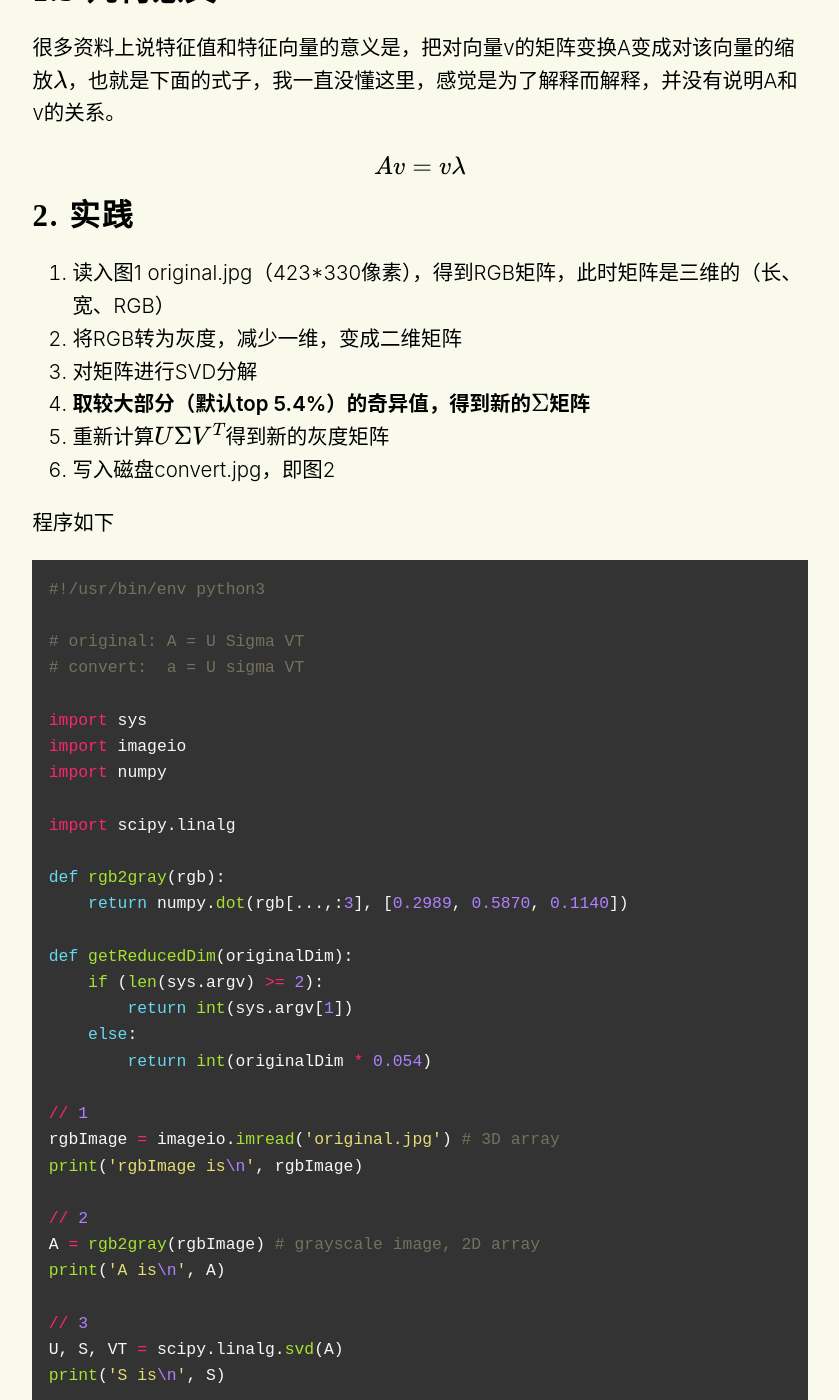
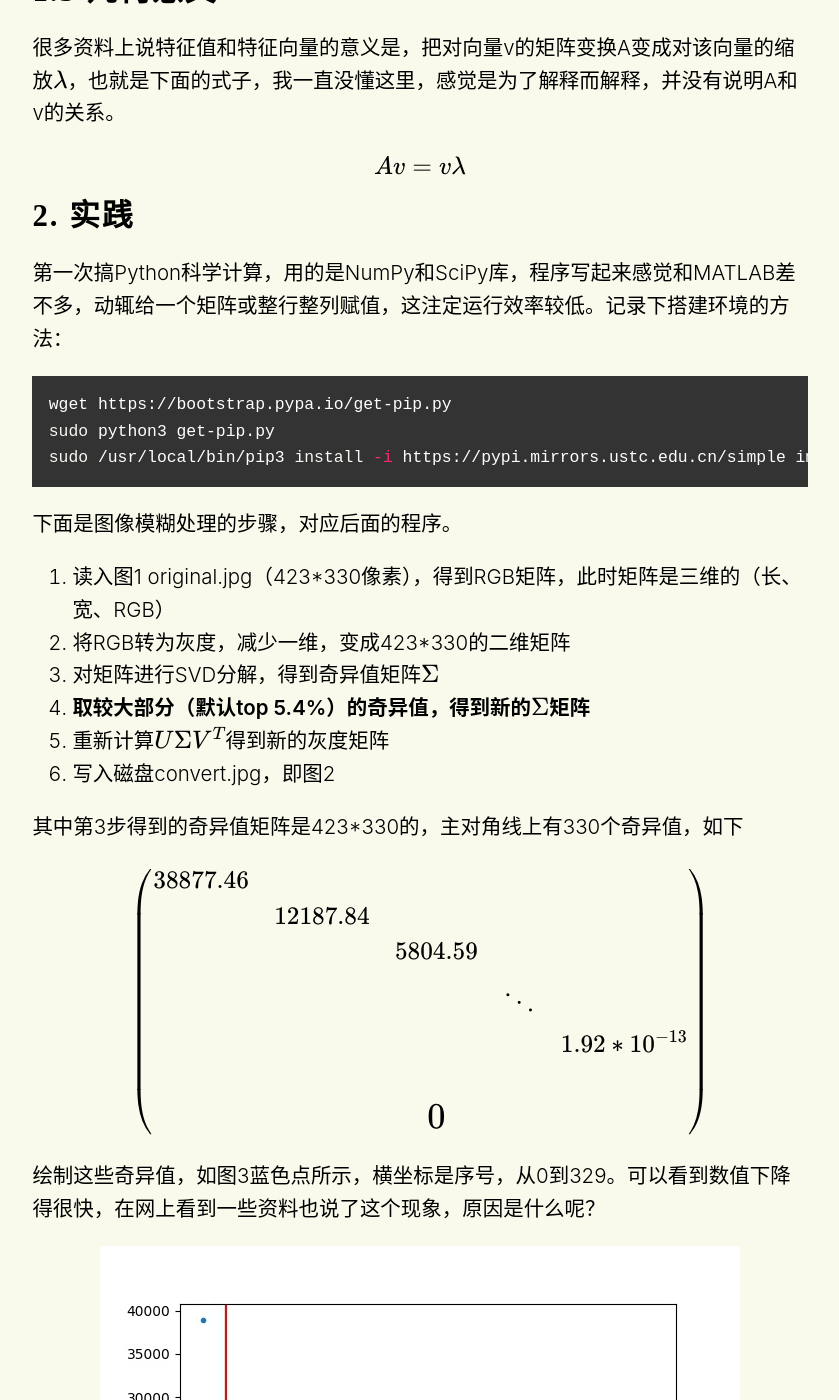
Before and after one commit to Justme0/justme0.github.io, a Jekyll site: the page built from _posts/2019-07-01-svd.md, in a window 1280 px wide and 1400 px high, scrolled down 2567 px. Shown: the whole window, without its empty margins (220-1059 px from the left). Built offline with Jekyll 4.4.1, drawn with Linux system fonts in a browser that asks for light colours; nearby versions of some CDN libraries; some web fonts are replaced; formulas are drawn with MathJax 3; comment, search, counter and statistics services are not loaded; some of the changed text lies outside the part shown.

Commit message:
post: Add practice

````diff
--- a/_posts/2019-07-01-svd.md
+++ b/_posts/2019-07-01-svd.md
@@ -79,15 +79,44 @@ $$AA^T=U \Sigma V^T V\Sigma U^T=U\Sigma^{2}U^T$$
 $$Av=v\lambda $$
 
 # 2. 实践
+第一次搞Python科学计算，用的是NumPy和SciPy库，程序写起来感觉和MATLAB差不多，动辄给一个矩阵或整行整列赋值，这注定运行效率较低。记录下搭建环境的方法：
+
+```bash
+wget https://bootstrap.pypa.io/get-pip.py
+sudo python3 get-pip.py
+sudo /usr/local/bin/pip3 install -i https://pypi.mirrors.ustc.edu.cn/simple imageio scipy numpy
+```
+
+下面是图像模糊处理的步骤，对应后面的程序。
 1. 读入图1 original.jpg（423\*330像素），得到RGB矩阵，此时矩阵是三维的（长、宽、RGB）
-1. 将RGB转为灰度，减少一维，变成二维矩阵
-1. 对矩阵进行SVD分解
+1. 将RGB转为灰度，减少一维，变成423\*330的二维矩阵
+1. 对矩阵进行SVD分解，得到奇异值矩阵$\Sigma$
 1. **取较大部分（默认top 5.4%）的奇异值，得到新的$\Sigma$矩阵**
 1. 重新计算$U \Sigma V^T$得到新的灰度矩阵
 1. 写入磁盘convert.jpg，即图2
 
+其中第3步得到的奇异值矩阵是423\*330的，主对角线上有330个奇异值，如下
+
+$$\begin{pmatrix}
+ 38877.46 &       &  &      & \\
+       & 12187.84 &   &     & \\
+  & & 5804.59&&\\
+      & &       & \ddots & \\
+       &    &   &        & 1.92*10^{-13} \\
+\\
+  & &   \Large 0   &  &
+ \end{pmatrix}$$
+
+绘制这些奇异值，如图3蓝色点所示，横坐标是序号，从0到329。可以看到数值下降得很快，在网上看到一些资料也说了这个现象，原因是什么呢？
+<div style="text-align: center;">
+<img src="../assets/pic/sv.jpg" >
+<br />
+图3 奇异值分布
+</div>
+
+第4步，取前17个（top 5.4%）奇异值，即图3中红线左边那些值，构成新的$\Sigma$矩阵。
+
 程序如下
-
 ```python
 #!/usr/bin/env python3
 
@@ -109,21 +139,25 @@ def getReducedDim(originalDim):
     else:
         return int(originalDim * 0.054)
 
-// 1
+# Step 1
 rgbImage = imageio.imread('original.jpg') # 3D array
 print('rgbImage is\n', rgbImage)
 
-// 2
+# Step 2
 A = rgb2gray(rgbImage) # grayscale image, 2D array
 print('A is\n', A)
 
-// 3
+# Step 3
 U, S, VT = scipy.linalg.svd(A)
 print('S is\n', S)
+plt.plot(S, '.')
+plt.ylabel('singular values')
 
-// 4
+# Step 4
 reservedNum = getReducedDim(len(S))
 s = S[0 : reservedNum]
+plt.axvline(x=reservedNum, color='r')
+print('reservedNum is', reservedNum)
 print('s is\n', s)
 
 print(A.shape, U.shape, S.shape, VT.shape, s.shape)
@@ -133,18 +167,22 @@ sigma = numpy.zeros((A.shape[0], A.shape[1]))
 minDim = len(s)
 sigma[:minDim, :minDim] = numpy.diag(s)
 
-// 5
+# Step 5
 a = U.dot(sigma.dot(VT))
 print('a is\n', a)
 
-// 6
+# Step 6
 imageio.imwrite('convert.jpg', a)
-
+plt.savefig('sv.jpg')
 ```
 
 说实话，这是我第一次真实感受到数学的威力，矩阵特征值的概念最早可追溯到欧拉那时，我疑惑的是，他们是怎么抽象出这种概念的，以至于可运用在现代的图像处理、推荐系统中。我们平常做一个系统，也想着抽象，希望将来仍能使用，但没有达到数学那种极致的抽象以至能复用几百、几千年。我一直疑惑的另外一个概念是行列式，课本上说了它的意义是向量构成的长方形或立方体的体积，但实践中它有哪些意义？基本上每本教材第一章就介绍这个概念，定义很复杂，第一个提出这个概念的人怎么就能想到呢？我见过国外一本线性代数教材 Linear Algebra Done Right 就很有特色，把**行列式放到最后一章讲**，用特征多项式引出行列式的概念（特征值之积等于行列式）。
 
 最后的疑问，去掉较小奇异值后，图像模糊了，为什么能够保持图像的轮廓？我理解轮廓是通过像素间的对比度展现的，它们与奇异值到底是什么关系？
 
-参考资料：
-本文的实践例子来自文章[《一文让你通俗理解奇异值分解》](https://mp.weixin.qq.com/s?srcid=&scene=22&mid=2652567516&sn=7239d6d651fe77e996402c191fa68ad2&idx=1&__biz=MzA5ODUxOTA5Mg%3D%3D&chksm=8b7e0687bc098f919deb57b6113339467bd1abe42cb53f7db5909a90d6d4cb22291bc983c903&mpshare=1&pass_ticket=FgjWLmf8ibCcxLKl%2B8dwMM0ex6Q8wlLp7b1aeDiVg9vc0EcMBfq%2FrVGy66oK%2B8ga#rd)
+<br />
+### 参考资料
+- Python绘图库Matplotlib，功能全面，绘图上基本可以取代MATLAB了 <https://matplotlib.org/tutorials/introductory/pyplot.html>
+- 使用MathJax在网页中支持$\LaTeX$ <http://docs.mathjax.org/en/latest/tex.html#>
+- 在线$\LaTeX$编辑器 <https://www.codecogs.com/latex/eqneditor.php>
+- 本文的实践例子来自文章[《一文让你通俗理解奇异值分解》](https://mp.weixin.qq.com/s?srcid=&scene=22&mid=2652567516&sn=7239d6d651fe77e996402c191fa68ad2&idx=1&__biz=MzA5ODUxOTA5Mg%3D%3D&chksm=8b7e0687bc098f919deb57b6113339467bd1abe42cb53f7db5909a90d6d4cb22291bc983c903&mpshare=1&pass_ticket=FgjWLmf8ibCcxLKl%2B8dwMM0ex6Q8wlLp7b1aeDiVg9vc0EcMBfq%2FrVGy66oK%2B8ga#rd)
````
Also changed, not shown: other parts of _posts/2019-07-01-svd.md (+1 -0 lines), assets/pic/sv.jpg (added).
